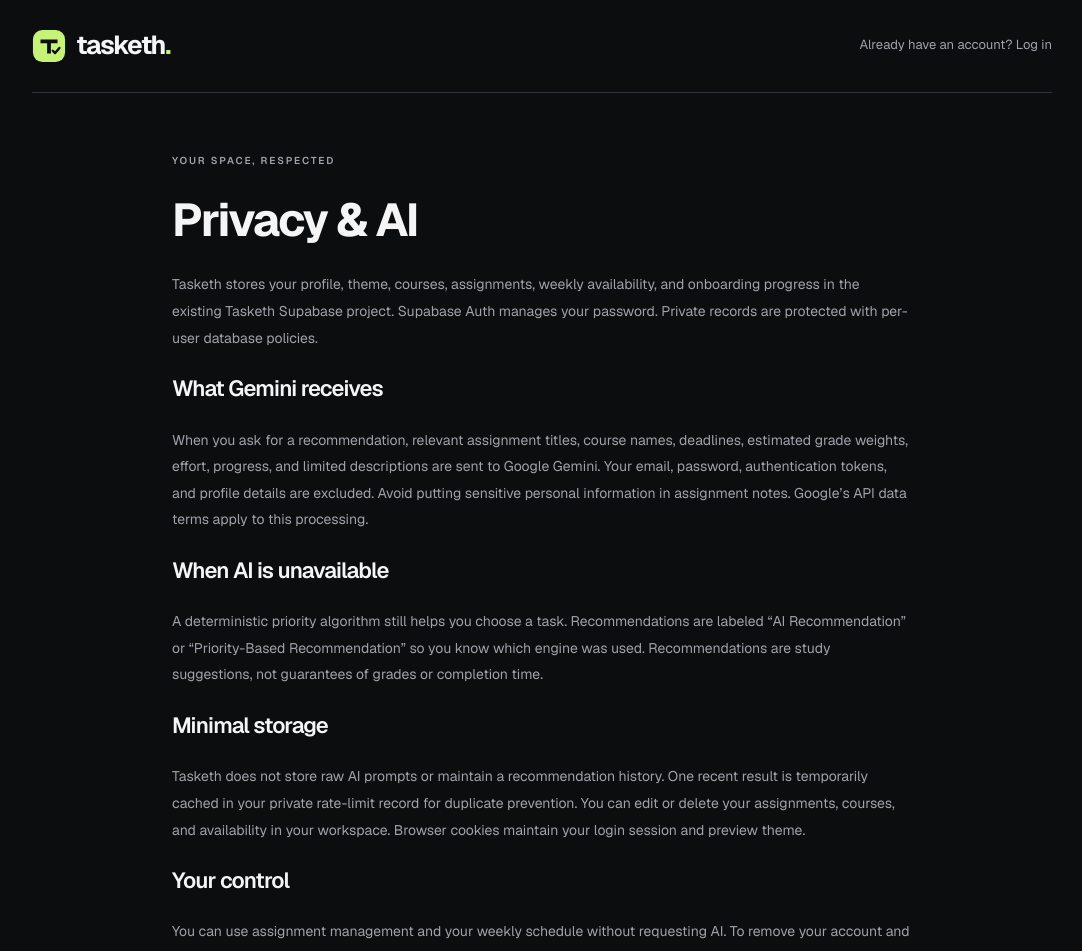
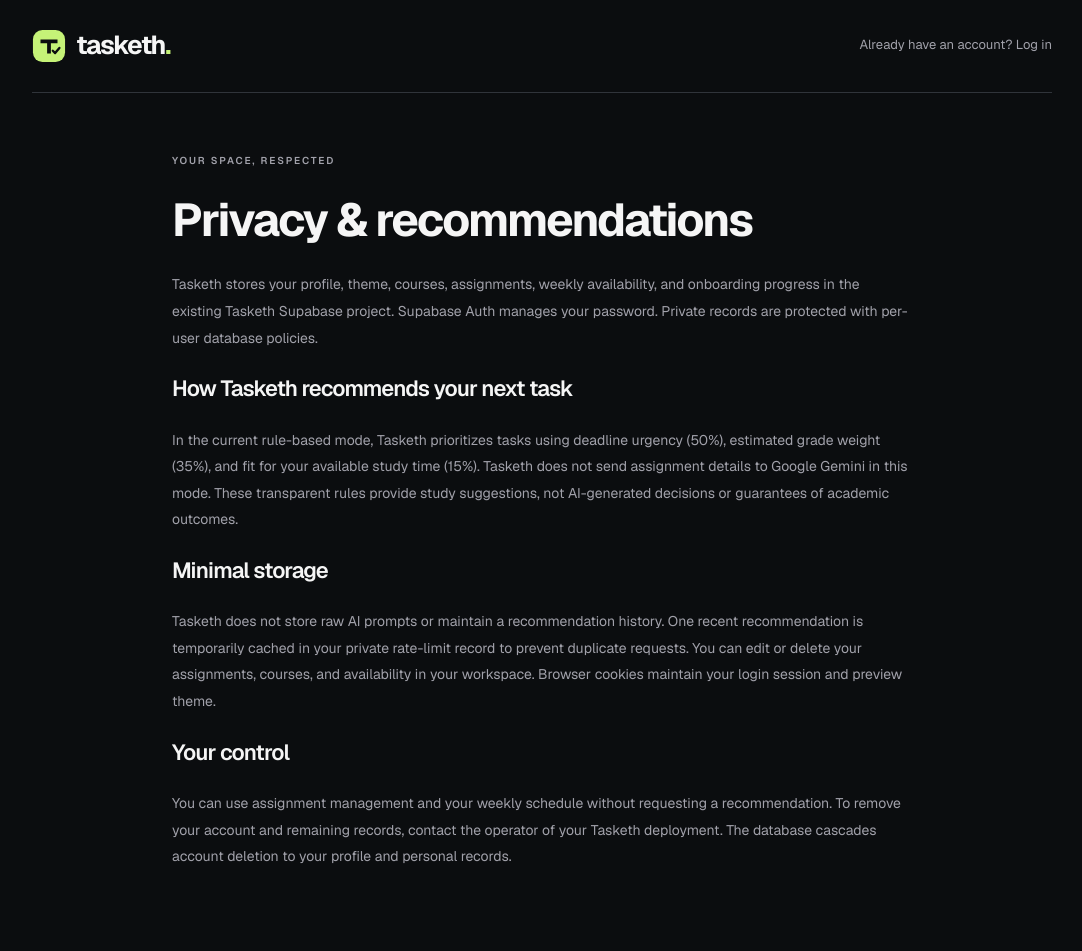
Before and after one commit to Ethanol1173/Tasketh, a Next.js app: page /privacy in a window 1280 px wide. Shown: the top 951 px of the page, without its empty margins (98-1180 px from the left). Built offline with nearby package versions, Linux system fonts and the light colour scheme; no server answers.

Commit message:
Clarify privacy disclosure for rules-only study recommendations

```diff
--- a/src/app/privacy/page.tsx
+++ b/src/app/privacy/page.tsx
@@ -1,42 +1,46 @@
 import { PublicShell } from '@/components/public-shell';
+
 export default function PrivacyPage() {
+  const aiEnabled = process.env.TASKETH_RECOMMENDATION_MODE === 'gemini';
   return (
     <PublicShell>
       <article className="prose">
         <span className="eyebrow">YOUR SPACE, RESPECTED</span>
-        <h1>Privacy & AI</h1>
+        <h1>Privacy & recommendations</h1>
         <p>
           Tasketh stores your profile, theme, courses, assignments, weekly availability, and
           onboarding progress in the existing Tasketh Supabase project. Supabase Auth manages your
           password. Private records are protected with per-user database policies.
         </p>
-        <h2>What Gemini receives</h2>
-        <p>
-          When you ask for a recommendation, relevant assignment titles, course names, deadlines,
-          estimated grade weights, effort, progress, and limited descriptions are sent to Google
-          Gemini. Your email, password, authentication tokens, and profile details are excluded.
-          Avoid putting sensitive personal information in assignment notes. Google’s API data terms
-          apply to this processing.
-        </p>
-        <h2>When AI is unavailable</h2>
-        <p>
-          A deterministic priority algorithm still helps you choose a task. Recommendations are
-          labeled “AI Recommendation” or “Priority-Based Recommendation” so you know which engine
-          was used. Recommendations are study suggestions, not guarantees of grades or completion
-          time.
-        </p>
+        <h2>How Tasketh recommends your next task</h2>
+        {aiEnabled ? (
+          <p>
+            In AI mode, relevant assignment titles, course names, deadlines, grade weights, effort,
+            progress, and limited descriptions may be sent to Google Gemini. Your email, password,
+            authentication tokens, and profile details are excluded. Google’s API data terms apply.
+            If the provider fails, Tasketh automatically uses its rule-based priority system.
+          </p>
+        ) : (
+          <p>
+            In the current rule-based mode, Tasketh prioritizes tasks using deadline urgency (50%),
+            estimated grade weight (35%), and fit for your available study time (15%). Tasketh does
+            not send assignment details to Google Gemini in this mode. These transparent rules
+            provide study suggestions, not AI-generated decisions or guarantees of academic outcomes.
+          </p>
+        )}
         <h2>Minimal storage</h2>
         <p>
           Tasketh does not store raw AI prompts or maintain a recommendation history. One recent
-          result is temporarily cached in your private rate-limit record for duplicate prevention.
-          You can edit or delete your assignments, courses, and availability in your workspace.
-          Browser cookies maintain your login session and preview theme.
+          recommendation is temporarily cached in your private rate-limit record to prevent
+          duplicate requests. You can edit or delete your assignments, courses, and availability
+          in your workspace. Browser cookies maintain your login session and preview theme.
         </p>
         <h2>Your control</h2>
         <p>
-          You can use assignment management and your weekly schedule without requesting AI. To
-          remove your account and remaining records, contact the operator of your Tasketh
-          deployment. The database cascades account deletion to your profile and personal records.
+          You can use assignment management and your weekly schedule without requesting a
+          recommendation. To remove your account and remaining records, contact the operator
+          of your Tasketh deployment. The database cascades account deletion to your profile
+          and personal records.
         </p>
       </article>
     </PublicShell>
```
